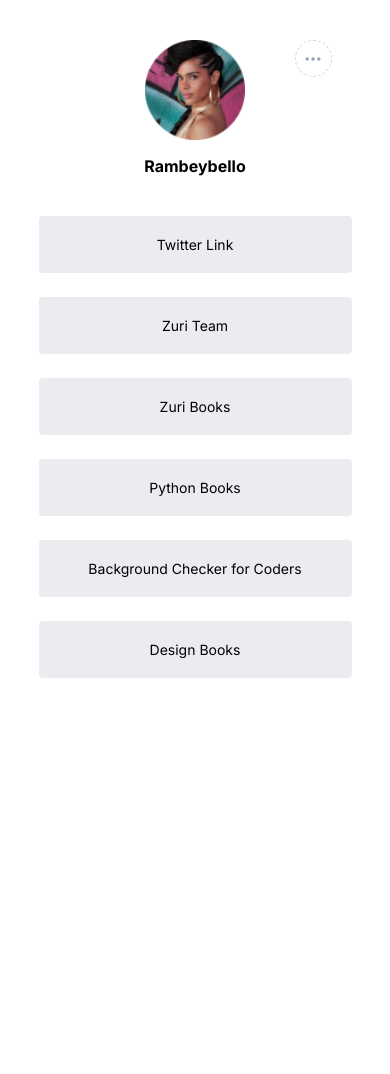
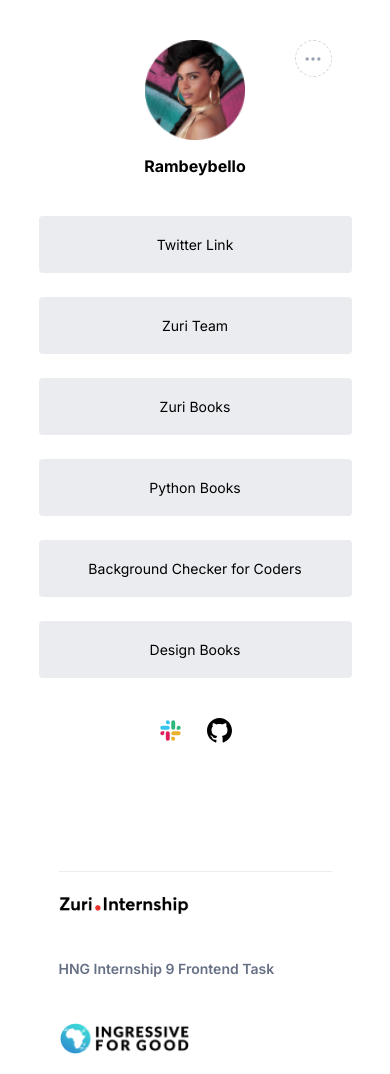
Before and after one commit to rambey-coder/HNG-STAGE-1-TASK, a React (Create React App) app: page / in a window 390 px wide. Before the commit the page ends 844 px from the top, so only its background shows below. Built offline with nearby package versions, Linux system fonts and the light colour scheme; the HTML template or start-up script is replaced by a standard one.

Commit message:
footer added

```diff
--- a/src/App.css
+++ b/src/App.css
@@ -261,8 +261,11 @@
 }
 
 @media screen and (max-width: 774px) {
-  .account, .footer {
-    display: none;
+  .footer {
+    /* display: none; */
+    flex-direction: column;
+    align-items: flex-start;
+    gap: 2rem;
   }
 
   .menu {
```
Also changed, not shown: public/assets/Zuri.png.
